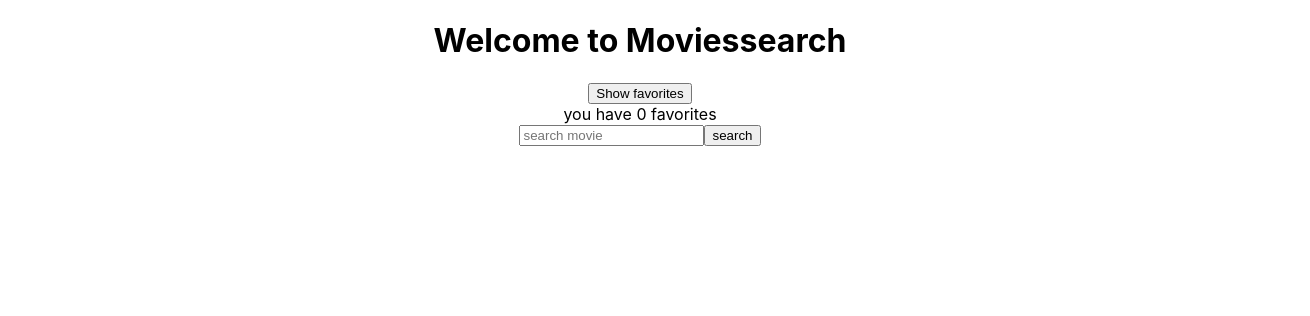
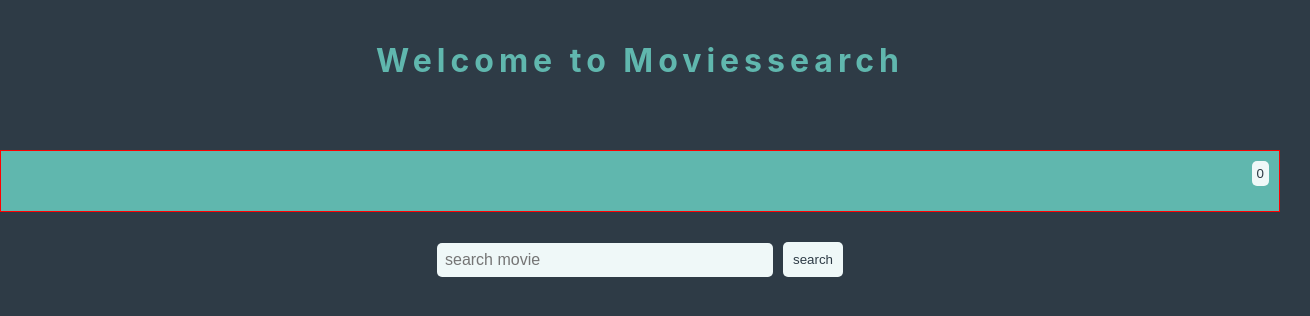
Before and after one commit to GamerShabandari/react-movies, a React (Create React App) app: page / in a window 1280 px wide. Shown: the top 316 px of the page, 1310 px wide, since content can reach past the window. Built offline with nearby package versions, Linux system fonts and the light colour scheme.

Commit message:
lite css

```diff
--- a/src/App.css
+++ b/src/App.css
@@ -1,9 +1,7 @@
 .App {
   text-align: center;
+  display: flex;
+  flex-direction: column;
+  align-items: center;
+  justify-content: baseline;
 }
-
-@media (prefers-reduced-motion: no-preference) {
-  .App-logo {
-    animation: App-logo-spin infinite 20s linear;
-  }
-}
--- a/src/components/Movies.tsx
+++ b/src/components/Movies.tsx
@@ -67,10 +67,10 @@ export function Movies() {
 
     let listOfFavoritesHtml = savedFavorites.map((favorite, index) => {
         return (
-            <div key={index}>
+            <div className="favoriteItem" key={index}>
                 <h6>{favorite.Title}</h6>
                 <img src={favorite.Poster} alt={"poster of " + favorite.Title} width="40px" />
-                <button onClick={() => { deleteFavorite(index) }}>delete favorite</button>
+                <button className="deleteBtn" onClick={() => { deleteFavorite(index) }}>X</button>
             </div>
         )
 
@@ -86,22 +86,23 @@ export function Movies() {
     })
 
     return (<>
-
+        <div className="container">
             <section className="favoritesContainer">
-            <button onClick={showFavoritesHtml}>Show favorites</button>
-            <div>you have {savedFavorites.length} favorites</div>
+                <button className="favoritesBtn" onClick={showFavoritesHtml}>{savedFavorites.length}</button>
                 {showFavorites && <div>{listOfFavoritesHtml}</div>}
             </section>
 
             <div className="inputContainer">
                 <input type="text" onChange={handleChange} value={inputText} placeholder="search movie" />
-            <button onClick={searchMovie}>search</button>
+                <button className="inputBtn" onClick={searchMovie}>search</button>
             </div>
 
             <main className="moviesContainer">
-            {isLoading && <div>Loading</div>}
+                {isLoading && <div className="loading">Loading...</div>}
                 {!isLoading && listOfMoviesHtml}
             </main>
+        </div>
+
 
     </>)
 }
--- a/src/components/ShowMovie.tsx
+++ b/src/components/ShowMovie.tsx
@@ -9,8 +9,12 @@ export function ShowMovie(props: IShowMovieProps) {
     return (<>
 
         <Link to={"/details/" + props.movie.Title}>
-            <div>{props.movie.Title}</div>
-            <img src={props.movie.Poster} alt={"poster of " + props.movie.Title} />
+            <div className="movieCard" >
+            <img className="cardImg" src={props.movie.Poster} alt={"poster of " + props.movie.Title} width="200px" />
+
+
+            </div>
+
         </Link>
 
     </>)
--- a/src/index.css
+++ b/src/index.css
@@ -5,9 +5,165 @@ body {
     sans-serif;
   -webkit-font-smoothing: antialiased;
   -moz-osx-font-smoothing: grayscale;
+  background-color: #2e3b46;
 }
 
 code {
   font-family: source-code-pro, Menlo, Monaco, Consolas, 'Courier New',
     monospace;
 }
+header {
+  display: flex;
+  flex-direction: column;
+  justify-content: center;
+  align-items: center;
+  color: #60b7ae;
+  height: 15vh;
+  width: 100%;
+  letter-spacing: 5px;
+}
+.container{
+  width: 100%;
+  padding: 30px;
+  display: flex;
+  flex-direction: column;
+  gap: 30px;
+}
+
+.favoritesContainer{
+  border: 1px solid red;
+  background-color: #60b7ae;
+  color: #eff8f8;
+  position: relative;
+  display: flex;
+  flex-direction: row;
+  justify-content: center;
+  align-items: center;
+  flex-wrap: wrap;
+  min-height: 20px;
+  height: fit-content;
+  padding: 20px;
+}
+
+.favoriteItem{
+  display: flex;
+  flex-direction: column;
+  align-items: center;
+  justify-content: flex-start;
+  gap: 10px;
+  background-color: transparent;
+  color: #2e3b46;
+  border-radius: 5px;
+  width: 100px;
+  padding: 5px;
+}
+
+.favoriteItem h6{
+  margin: 0;
+  padding: 0;
+}
+
+.favoriteItem img{
+  border-radius: 5px;
+  width: 100px;
+}
+
+.deleteBtn{
+  display: flex;
+  justify-content: center;
+  align-items: center;
+  border: none;
+  background-color:#2e3b46;
+  color: #eff8f8;
+  padding: 5px;
+  border-radius: 5px;
+  transition: 0.2s all;
+}
+
+.favoritesBtn{
+  position: absolute;
+  right: 10px;
+  top: 10px;
+  border: none;
+  background-color: #eff8f8;
+  color: #2e3b46;
+  padding: 5px;
+  border-radius: 5px;
+  transition: 0.2s all;
+}
+.favoritesBtn:hover{
+  transform: scale(1.1);
+}
+
+.inputContainer{
+  display: flex;
+  justify-content: center;
+  align-items: center;
+  gap: 10px;
+}
+
+.inputBtn{
+  border: none;
+  background-color: #eff8f8;
+  color: #2e3b46;
+  padding: 10px;
+  border-radius: 5px;
+  height: fit-content;
+  transition: 0.2s all;
+}
+.inputBtn:hover{
+  transform: scale(1.1);
+}
+
+input{
+  width: 20rem;
+  border: none;
+  border-radius: 5px;
+  font-size: 1rem;
+  padding: 8px;
+  color: #2e3b46;
+  background-color: #eff8f8;
+}
+
+.moviesContainer{
+  display: flex;
+  flex-direction: row;
+  flex-wrap: wrap;
+  justify-content: center;
+  align-items:flex-start;
+  gap: 20px;
+  padding: 30px;
+}
+
+.loading{
+  border: 2px solid red;
+}
+
+.movieCard{
+  display: flex;
+  flex-direction: column;
+  align-items: center;
+  padding: 10px;
+  border-radius: 5px;
+  height: fit-content;
+  width: fit-content;
+}
+
+.cardTitle{
+  width: 150px;
+  height: 160px;
+  text-align: center;
+  overflow: hidden;
+  font-weight: 100;
+  color: #eff8f8;
+  text-decoration: none;
+}
+
+.cardImg{
+  border-radius: 5px;
+  transition: 0.2s all;
+}
+
+.cardImg:hover {
+  transform: scale(1.1);
+}
```
Lines whose indentation alone changed are shown as unchanged.
